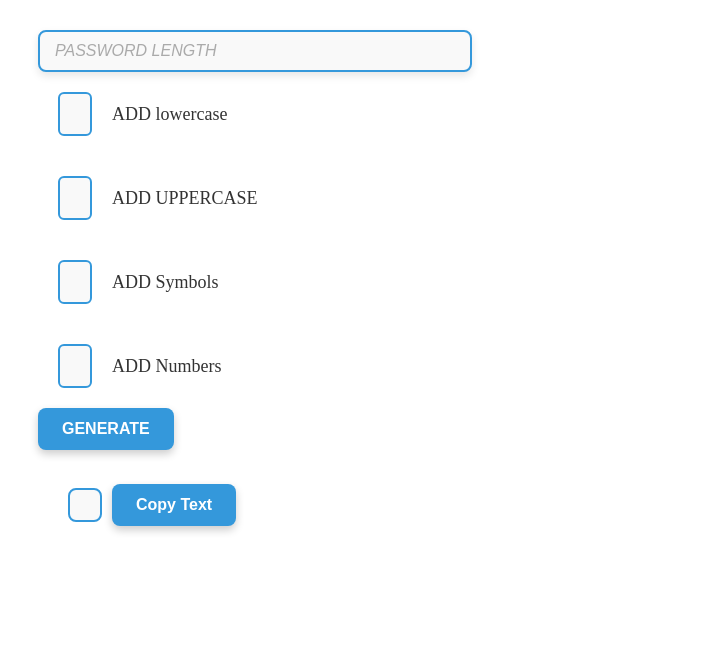
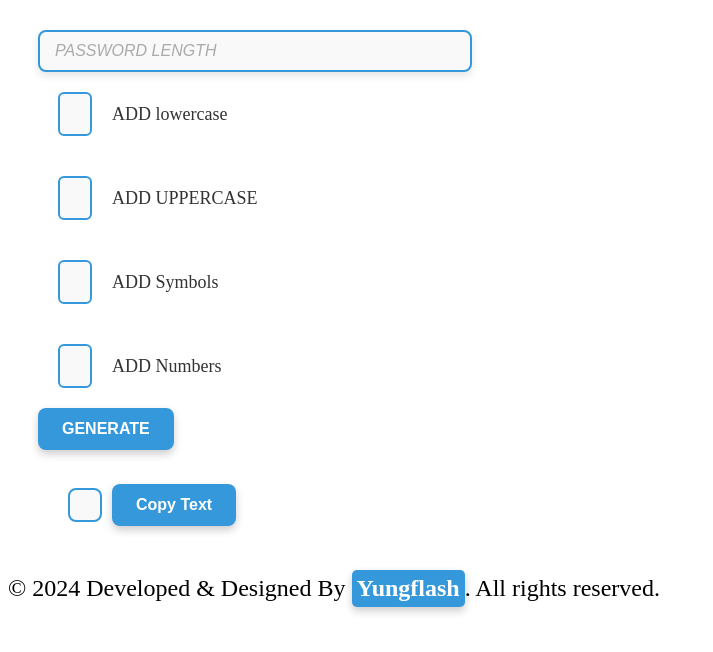
Before and after one commit to Yungflashh/password-Generator, a plain HTML site: page index.html in a window 1280 px wide. Shown: the whole page, without its empty margins (0-713 px from the left). Drawn offline with Linux system fonts and the light colour scheme.

Commit message:
footer version push

```diff
--- a/app.js
+++ b/app.js
@@ -374,6 +374,9 @@ function copyText() {
 }
 
 
+document.getElementById('year').textContent = new Date().getFullYear();
+
+
 
 
 
--- a/index.html
+++ b/index.html
@@ -65,6 +65,11 @@
 </div>
 
 
+<footer>
+    <p class="footer-text">&copy; <span id="year"></span> Developed & Designed By <a class="beautiful-anchor" href="https://wa.me/2349058949877" target="_blank"> Yungflash </a>. All rights reserved.</p>
+</footer>
+
+
 
 
 
--- a/style.css
+++ b/style.css
@@ -181,6 +181,57 @@
     box-shadow: 0 2px 6px rgba(0, 0, 0, 0.2); /* Reduced shadow */
 }
 
+
+
+/* Footer styling */
+.footer {
+    background-color: #333; /* Dark background color */
+    color: #fff; /* White text color */
+    text-align: center;
+    padding: 20px;
+    position: relative;
+    bottom: 0;
+    width: 100%;
+    box-shadow: 0 -1px 5px rgba(0, 0, 0, 0.2); /* Subtle shadow */
+}
+
+/* General reset for anchor tags */
+a {
+    text-decoration: none; /* Remove underline */
+    color: inherit; /* Inherit color from parent */
+}
+
+/* Anchor link styling */
+.beautiful-anchor {
+    display: inline-block;
+    padding: 5px 5px;
+    font-size: 24px;
+    font-weight: bold;
+    color: #fff; /* Text color */
+    background-color: #3498db; /* Soft blue background */
+    border-radius: 5px; /* Rounded corners */
+    box-shadow: 0 4px 8px rgba(0, 0, 0, 0.2); /* Subtle shadow */
+    transition: background-color 0.3s ease, transform 0.3s ease; /* Smooth transitions */
+}
+
+/* Hover effect */
+.beautiful-anchor:hover {
+    background-color: #2980b9; /* Darker blue on hover */
+    transform: translateY(-3px); /* Slight lift effect */
+}
+
+/* Active effect */
+.beautiful-anchor:active {
+    background-color: #1c6ea4; /* Even darker blue when clicked */
+    transform: translateY(0); /* Remove lift effect */
+}
+
+/* Footer text styling */
+.footer-text {
+    margin: 0;
+    font-size: 24px; /* Base font size */
+}
+
 /* Responsive design adjustments */
 @media (min-width: 600px) {
     .copy-container {
@@ -195,4 +246,7 @@
     .copy-button {
         width: auto; /* Reset width for larger screens */
     }
+    .footer-text {
+        font-size: 24px; /* Smaller font size on smaller screens */
+    }
 }
```
